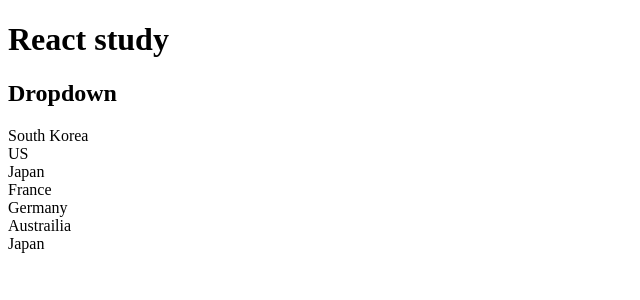
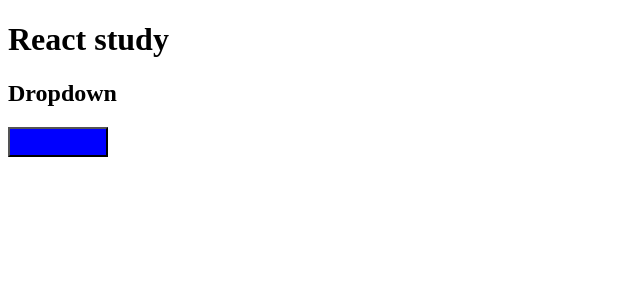
Before and after one commit to hodeethelion/reactdocumentstudy, a React (Create React App) app: page / in a window 1280 px wide. Shown: the top 300 px of the page, without its empty margins (0-640 px from the left). Built offline with nearby package versions, Linux system fonts and the light colour scheme.

Commit message:
feat: show & hide options

```diff
--- a/src/components/Dropdown.jsx
+++ b/src/components/Dropdown.jsx
@@ -1,17 +1,34 @@
 import React from "react";
 import Optionitem from "./Optionitem";
+import { useState } from "react";
 
 const Dropdown = ({ options }) => {
-  console.log(options)
+  const [detailShow, changeDetailShow] = useState(0)
+  const showOption = () => {
+    if (detailShow){
+      changeDetailShow(0)
+    }else{
+      changeDetailShow(1)
+    }
+  }
 
+  if (detailShow){
     return (
       <div>
         {/* input이랑 버튼 */}
+        <button style={{ width: 100, height: 30, backgroundColor: "blue" }} onClick={showOption}/>
+
         {options.map((elem) => (
-        <Optionitem key={elem.value}  value={elem.value} label={elem.label} />
+          <Optionitem key={elem.value} value={elem.value} label={elem.label} />
         ))}
       </div>
     );
+  }else{
+    return(
+      <button style={{ width: 100, height: 30, backgroundColor: "blue" }} onClick={showOption}/>
+    )
+  }
+
 };
 
 export default Dropdown;
--- a/src/components/Optionitem.jsx
+++ b/src/components/Optionitem.jsx
@@ -1,7 +1,7 @@
 import React from 'react';
 
 const Optionitem = ({value, label}) => {
-  console.log(value)
+
   return (
     <div>
       {label}
```
Lines whose indentation alone changed are shown as unchanged.
